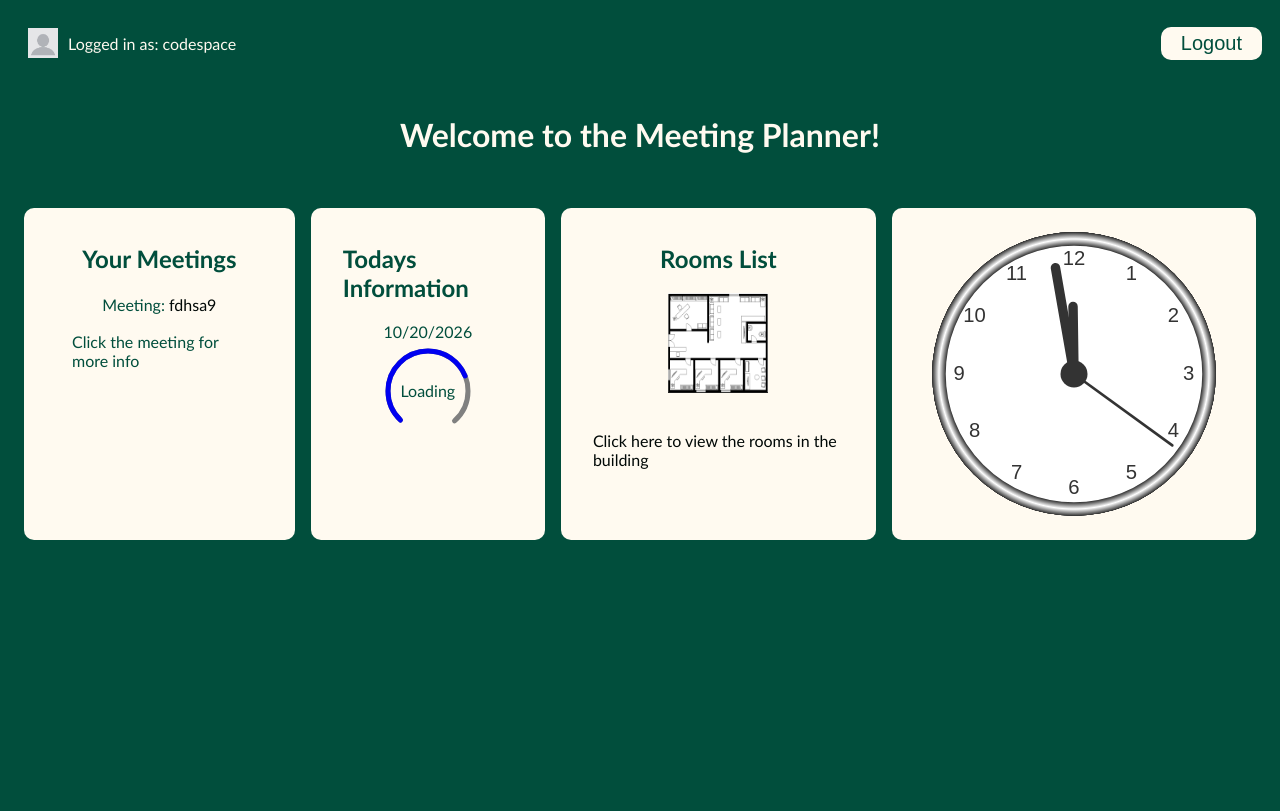
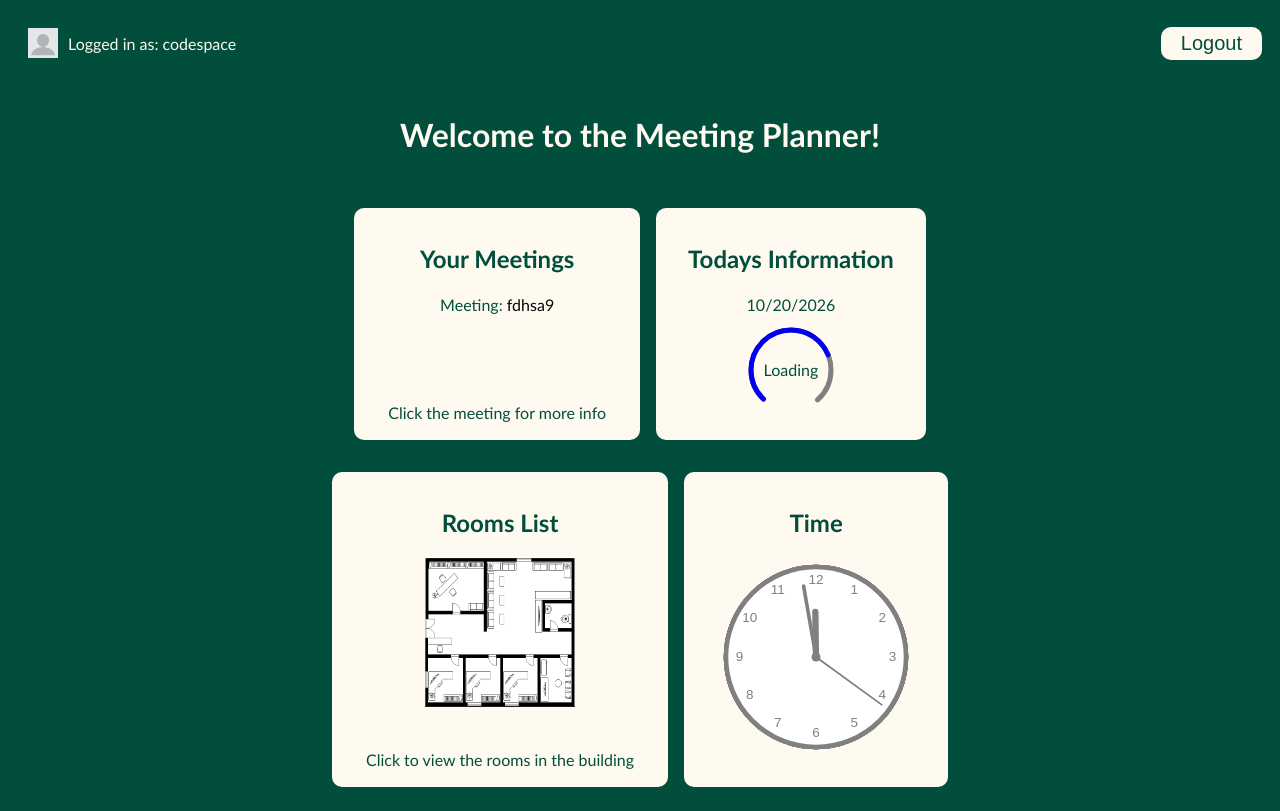
Before and after one commit to Erikabuckley/django-skills, a Django app: page / in a window 1280 px wide. Before the commit the page ends 540 px from the top, so only its background shows below. Run offline with Django 5.2, Linux system fonts and the light colour scheme; a user stored in the database is signed in; data comes from the database, SQL or seed files in the repository.

Commit message:
stylling improvments

```diff
--- a/meeting_planner/templates/website/welcome.html
+++ b/meeting_planner/templates/website/welcome.html
@@ -21,14 +21,14 @@
                         </a></p>
                     {% endfor %}
                 </ul>
-                <p style="padding:1rem;">Click the meeting for more info</p>
+                <p style=" margin-top:auto;">Click the meeting for more info</p>
             </div>
 
 
             <div class="item">
                 <h2>Todays Information</h2>
-                <div id="date"></div>
-                <div id="location"></div>
+                <p id="date"></p>
+                <p id="location"></p>
                 <div class = temp-circle>
                     <div id="temp">Loading</div>
                     <svg id="circle">
@@ -36,18 +36,21 @@
                         <circle id="success-value" r="40" cx="50" cy="50" stroke="rgb(0,0,240)" fill="none" stroke-width="5" stroke-linecap="round" stroke-dasharray="60% 40%" stroke-dashoffset="-39.25%"></circle>
                     </svg>
                 </div>
-                <div id="weather"></div>
+                <p id="weather"></p>
+            </div>
+        </div>
+        <div class="card">
+
+            <div class="item">
+                <h2>Rooms List</h2>
+                <a href="{%url 'rooms'%}"><img src="{% static 'website/floorplan.png' %}" width="150" height="150"></a>
+                <br><br>
+                <p style=" margin-top:auto;">Click to view the rooms in the building</a></p>
             </div>
 
             <div class="item">
-                <h2>Rooms List</h2>
-                <img src="{% static 'website/floorplan.png' %}" width="100" height="100">
-                <br><br>
-                <a href="{%url 'rooms'%}">Click here to view the rooms in the building</a>
-            </div>
-
-            <div class="item">
-                <canvas id="canvas" width="300" height="300" ></canvas>
+                <h2>Time</h2>
+                <canvas id="canvas" width="200" height="200" ></canvas>
             </div>
         </div>
 
--- a/meeting_planner/website/static/website/welcome.js
+++ b/meeting_planner/website/static/website/welcome.js
@@ -16,20 +16,16 @@ function drawClock() {
 }
 
 function drawFace(ctx, radius) {
-  const grad = ctx.createRadialGradient(0,0,radius*0.95, 0,0,radius*1.05);
-  grad.addColorStop(0, '#333');
-  grad.addColorStop(0.5, 'white');
-  grad.addColorStop(1, '#333');
   ctx.beginPath();
   ctx.arc(0, 0, radius, 0, 2*Math.PI);
   ctx.fillStyle = 'white';
   ctx.fill();
-  ctx.strokeStyle = grad;
-  ctx.lineWidth = radius*0.1;
+  ctx.strokeStyle = 'grey';
+  ctx.lineWidth = radius*0.05;
   ctx.stroke();
   ctx.beginPath();
-  ctx.arc(0, 0, radius*0.1, 0, 2*Math.PI);
-  ctx.fillStyle = '#333';
+  ctx.arc(0, 0, radius*0.05, 0, 2*Math.PI);
+  ctx.fillStyle = 'grey';
   ctx.fill();
 }
 
@@ -62,7 +58,7 @@ function drawTime(ctx, radius){
     drawHand(ctx, hour, radius*0.5, radius*0.07);
     //minute
     minute=(minute*Math.PI/30)+(second*Math.PI/(30*60));
-    drawHand(ctx, minute, radius*0.8, radius*0.07);
+    drawHand(ctx, minute, radius*0.8, radius*0.04);
     // second
     second=(second*Math.PI/30);
     drawHand(ctx, second, radius*0.9, radius*0.02);
@@ -78,11 +74,6 @@ function drawHand(ctx, pos, length, width) {
     ctx.stroke();
     ctx.rotate(-pos);
 }
-
-
-
-
-
 
 date = new Date().toLocaleDateString()
 document.getElementById("date").textContent = date
```
